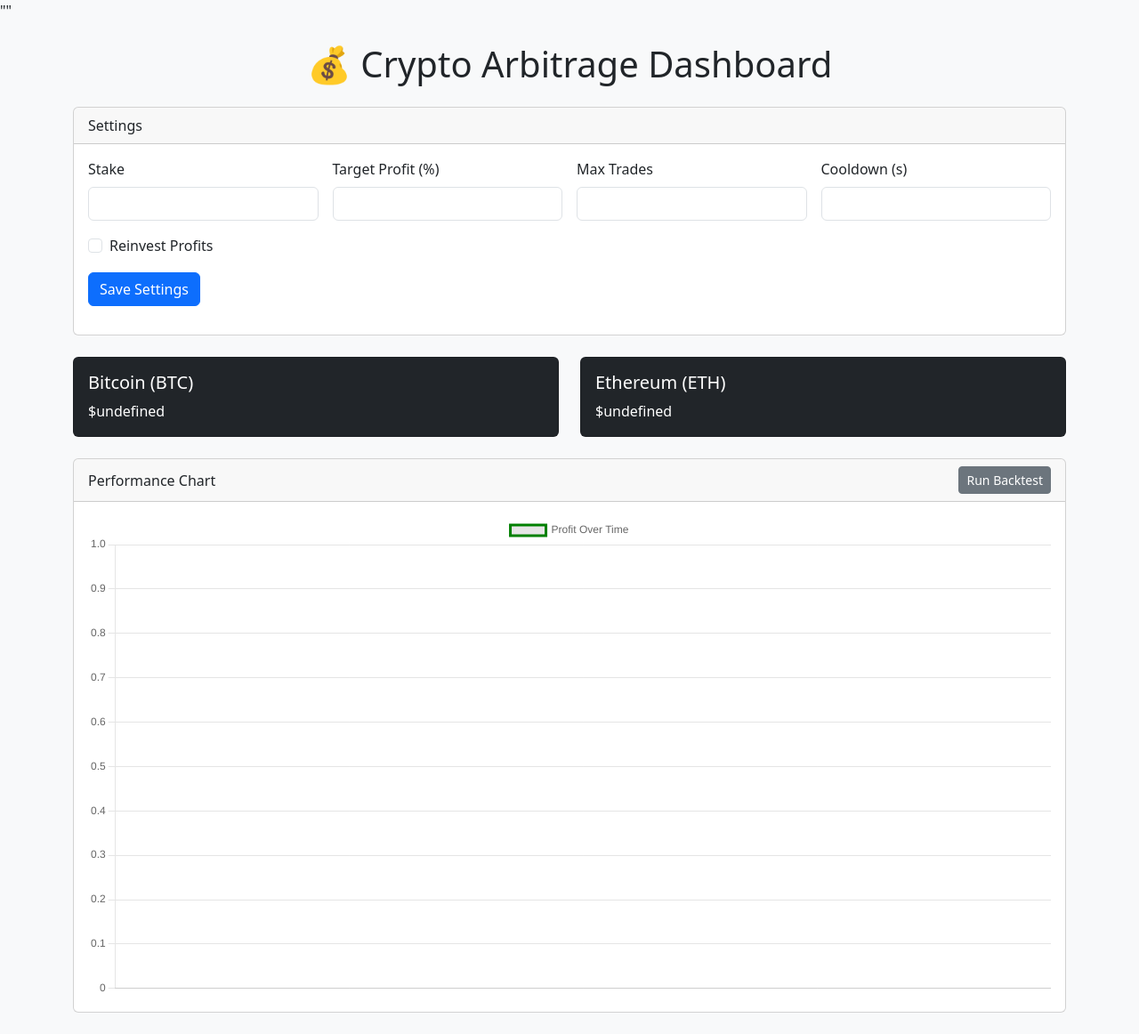
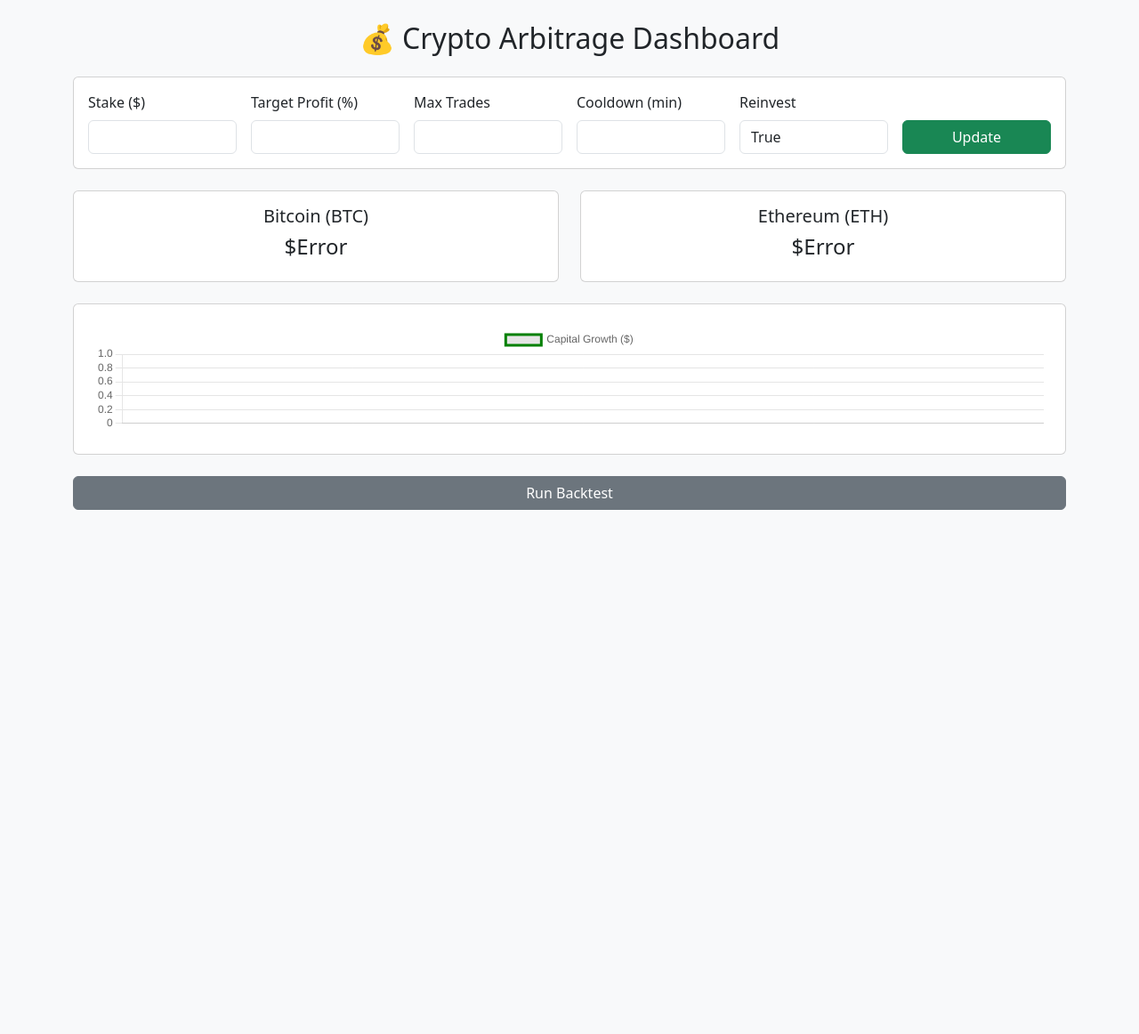
Before and after one commit to clement-mbogo/crypto-arbirtage-dashboard, a Flask app: template templates/dashboard.html in a window 1280 px wide. Shown: the whole page at 89% size. After the commit the page ends 573 px from the top, so only its background shows below. Run offline with Flask 3, Linux system fonts and the light colour scheme; the template is opened without the code that fills it, so the values that code supplies are empty.

Commit message:
final files

```diff
--- a/app.py
+++ b/app.py
@@ -1,94 +1,90 @@
-from flask import Flask, render_template, request, jsonify
+from flask import Flask, render_template, jsonify, request
+import requests
 import json
 import os
-import requests
-import sqlite3
+import time
 from datetime import datetime
 
 app = Flask(__name__)
 
-SETTINGS_FILE = 'settings.json'
-DB_FILE = 'trades.db'
+SETTINGS_FILE = "settings.json"
+PRICE_CACHE = {}
+CACHE_DURATION = 60  # seconds
 
-# Load settings from file
+# Helper to load settings
 def load_settings():
     if not os.path.exists(SETTINGS_FILE):
-        return {
+        default = {
             "stake": 5,
             "target_profit": 5,
             "max_trades": 20,
             "cooldown": 1,
             "reinvest": True
         }
-    with open(SETTINGS_FILE, 'r') as f:
+        save_settings(default)
+        return default
+    with open(SETTINGS_FILE, "r") as f:
         return json.load(f)
 
-# Save settings to file
+# Helper to save settings
 def save_settings(data):
-    with open(SETTINGS_FILE, 'w') as f:
-        json.dump(data, f)
+    with open(SETTINGS_FILE, "w") as f:
+        json.dump(data, f, indent=2)
 
-# Price fetch endpoint
-@app.route('/prices')
+# Cache API prices to reduce rate limit hits
+def get_cached_prices():
+    now = time.time()
+    if "timestamp" in PRICE_CACHE and now - PRICE_CACHE["timestamp"] < CACHE_DURATION:
+        return PRICE_CACHE["data"]
+
+    try:
+        r = requests.get("https://api.coingecko.com/api/v3/simple/price",
+                         params={"ids": "bitcoin,ethereum", "vs_currencies": "usd"})
+        r.raise_for_status()
+        data = r.json()
+        PRICE_CACHE["data"] = data
+        PRICE_CACHE["timestamp"] = now
+        return data
+    except Exception as e:
+        print("Error fetching prices:", e)
+        return {}
+
+@app.route("/")
+def dashboard():
+    settings = load_settings()
+    return render_template("dashboard.html", settings=settings)
+
+@app.route("/prices")
 def prices():
-    try:
-        response = requests.get("https://api.coingecko.com/api/v3/simple/price?ids=bitcoin,ethereum&vs_currencies=usd")
-        response.raise_for_status()
-        data = response.json()
-        return jsonify({
-            "BTC": data.get("bitcoin", {}).get("usd", "N/A"),
-            "ETH": data.get("ethereum", {}).get("usd", "N/A")
+    data = get_cached_prices()
+    return jsonify(data)
+
+@app.route("/update_settings", methods=["POST"])
+def update_settings():
+    form = request.form
+    settings = {
+        "stake": float(form.get("stake", 5)),
+        "target_profit": float(form.get("target_profit", 5)),
+        "max_trades": int(form.get("max_trades", 20)),
+        "cooldown": int(form.get("cooldown", 1)),
+        "reinvest": form.get("reinvest") == "true"
+    }
+    save_settings(settings)
+    return "Updated", 200
+
+@app.route("/simulate_backtest")
+def simulate_backtest():
+    fake_data = []
+    capital = 100
+    for i in range(20):
+        capital += capital * 0.02
+        fake_data.append({
+            "time": f"T{i+1}",
+            "capital": round(capital, 2),
+            "profit": round(capital - 100, 2),
+            "trades": i+1
         })
-    except Exception as e:
-        print(f"Error fetching prices: {e}")
-        return jsonify({"BTC": "Error", "ETH": "Error"}), 500
+    return jsonify(fake_data)
 
-# Chart data simulation
-@app.route('/chart-data')
-def chart_data():
-    try:
-        conn = sqlite3.connect(DB_FILE)
-        c = conn.cursor()
-        c.execute("SELECT timestamp, profit, capital, trades FROM performance ORDER BY timestamp ASC")
-        data = c.fetchall()
-        conn.close()
-        return jsonify([{
-            'time': row[0],
-            'profit': row[1],
-            'capital': row[2],
-            'trades': row[3]
-        } for row in data])
-    except:
-        return jsonify([])
-
-# Get settings
-@app.route('/settings')
-def get_settings():
-    return jsonify(load_settings())
-
-# Save settings
-@app.route('/settings', methods=['POST'])
-def update_settings():
-    try:
-        data = request.get_json()
-        save_settings(data)
-        return jsonify({"status": "success"})
-    except Exception as e:
-        return jsonify({"status": "error", "message": str(e)}), 500
-
-# Backtest endpoint
-@app.route('/backtest', methods=['POST'])
-def backtest():
-    try:
-        # Dummy simulation
-        return jsonify({"status": "complete", "message": "Backtest simulation complete"})
-    except:
-        return jsonify({"status": "error"})
-
-# Main dashboard
-@app.route('/')
-def index():
-    return render_template('dashboard.html')
-
-if __name__ == '__main__':
+if __name__ == "__main__":
     app.run(debug=True)
--- a/templates/dashboard.html
+++ b/templates/dashboard.html
@@ -1,142 +1,149 @@
-""<!DOCTYPE html>
+<!DOCTYPE html>
 <html lang="en">
 <head>
     <meta charset="UTF-8">
+    <meta name="viewport" content="width=device-width, initial-scale=1.0">
     <title>Crypto Arbitrage Dashboard</title>
     <link href="https://cdn.jsdelivr.net/npm/bootstrap@5.3.0/dist/css/bootstrap.min.css" rel="stylesheet">
     <script src="https://cdn.jsdelivr.net/npm/chart.js"></script>
 </head>
 <body class="bg-light">
 <div class="container py-4">
-        <h1 class="text-center mb-4">💰 Crypto Arbitrage Dashboard</h1>
+    <h2 class="text-center mb-4">💰 Crypto Arbitrage Dashboard</h2>
 
-        <!-- Settings -->
-        <div class="card mb-4">
-            <div class="card-header">Settings</div>
-            <div class="card-body">
-                <form id="settingsForm">
-                    <div class="row g-3">
-                        <div class="col-md-3">
-                            <label for="stake" class="form-label">Stake</label>
-                            <input type="number" class="form-control" id="stake" name="stake" value="{{ settings.stake }}">
+    <!-- Settings Form -->
+    <form id="settings-form" class="card p-3 mb-4">
+        <div class="row g-3 align-items-end">
+            <div class="col-md-2">
+                <label for="stake" class="form-label">Stake ($)</label>
+                <input type="number" class="form-control" id="stake" name="stake" min="1">
             </div>
-                        <div class="col-md-3">
+            <div class="col-md-2">
                 <label for="target_profit" class="form-label">Target Profit (%)</label>
-                            <input type="number" class="form-control" id="target_profit" name="target_profit" value="{{ settings.target_profit }}">
+                <input type="number" class="form-control" id="target_profit" name="target_profit" min="1">
             </div>
-                        <div class="col-md-3">
+            <div class="col-md-2">
                 <label for="max_trades" class="form-label">Max Trades</label>
-                            <input type="number" class="form-control" id="max_trades" name="max_trades" value="{{ settings.max_trades }}">
+                <input type="number" class="form-control" id="max_trades" name="max_trades" min="1">
             </div>
-                        <div class="col-md-3">
-                            <label for="cooldown" class="form-label">Cooldown (s)</label>
-                            <input type="number" class="form-control" id="cooldown" name="cooldown" value="{{ settings.cooldown }}">
+            <div class="col-md-2">
+                <label for="cooldown" class="form-label">Cooldown (min)</label>
+                <input type="number" class="form-control" id="cooldown" name="cooldown" min="0">
+            </div>
+            <div class="col-md-2">
+                <label for="reinvest" class="form-label">Reinvest</label>
+                <select class="form-control" id="reinvest" name="reinvest">
+                    <option value="true">True</option>
+                    <option value="false">False</option>
+                </select>
+            </div>
+            <div class="col-md-2">
+                <button type="submit" class="btn btn-success w-100">Update</button>
             </div>
         </div>
-                    <div class="form-check mt-3">
-                        <input class="form-check-input" type="checkbox" id="reinvest" name="reinvest" {% if settings.reinvest %}checked{% endif %}>
-                        <label class="form-check-label" for="reinvest">Reinvest Profits</label>
-                    </div>
-                    <button type="submit" class="btn btn-primary mt-3">Save Settings</button>
     </form>
-            </div>
-        </div>
 
     <!-- Prices -->
     <div class="row mb-4">
         <div class="col-md-6">
-                <div class="card text-white bg-dark">
-                    <div class="card-body">
-                        <h5 class="card-title">Bitcoin (BTC)</h5>
-                        <p class="card-text" id="btcPrice">Loading...</p>
-                    </div>
+            <div class="card p-3 text-center">
+                <h5>Bitcoin (BTC)</h5>
+                <h4 id="btc-price">Loading...</h4>
             </div>
         </div>
         <div class="col-md-6">
-                <div class="card text-white bg-dark">
-                    <div class="card-body">
-                        <h5 class="card-title">Ethereum (ETH)</h5>
-                        <p class="card-text" id="ethPrice">Loading...</p>
-                    </div>
+            <div class="card p-3 text-center">
+                <h5>Ethereum (ETH)</h5>
+                <h4 id="eth-price">Loading...</h4>
             </div>
         </div>
     </div>
 
-        <!-- Chart + Backtest -->
-        <div class="card">
-            <div class="card-header d-flex justify-content-between align-items-center">
-                <span>Performance Chart</span>
-                <button class="btn btn-secondary btn-sm" onclick="runBacktest()">Run Backtest</button>
+    <!-- Performance Chart -->
+    <div class="card p-4 mb-4">
+        <canvas id="growthChart" height="120"></canvas>
     </div>
-            <div class="card-body">
-                <canvas id="performanceChart"></canvas>
-            </div>
+
+    <!-- Backtest Button -->
+    <div class="d-grid mb-5">
+        <button class="btn btn-secondary" onclick="startBacktest()">Run Backtest</button>
     </div>
 </div>
 
 <script>
-        async function fetchPrices() {
-            try {
-                const response = await fetch("/prices");
-                if (!response.ok) throw new Error("Rate limit or fetch error");
-                const data = await response.json();
-                document.getElementById("btcPrice").textContent = `$${data.bitcoin}`;
-                document.getElementById("ethPrice").textContent = `$${data.ethereum}`;
-            } catch (err) {
-                document.getElementById("btcPrice").textContent = "Error";
-                document.getElementById("ethPrice").textContent = "Error";
-            }
+    function fetchPrices() {
+        fetch('/prices')
+            .then(res => res.json())
+            .then(data => {
+                document.getElementById("btc-price").innerText = "$" + (data.bitcoin?.usd || 'Error');
+                document.getElementById("eth-price").innerText = "$" + (data.ethereum?.usd || 'Error');
+            })
+            .catch(() => {
+                document.getElementById("btc-price").innerText = "Error";
+                document.getElementById("eth-price").innerText = "Error";
+            });
     }
 
-        const ctx = document.getElementById('performanceChart').getContext('2d');
-        const chart = new Chart(ctx, {
+    const chart = new Chart(document.getElementById('growthChart'), {
         type: 'line',
         data: {
             labels: [],
             datasets: [{
-                    label: 'Profit Over Time',
+                label: 'Capital Growth ($)',
                 data: [],
                 borderColor: 'green',
-                    fill: false
+                fill: false,
+                tension: 0.1
             }]
         },
         options: {
             responsive: true,
-                scales: {
-                    x: { display: true },
-                    y: { display: true }
-                }
+            maintainAspectRatio: false
         }
     });
 
-        function updateChart(data) {
+    function updateChart() {
+        fetch('/real_growth')
+            .then(res => res.json())
+            .then(data => {
                 chart.data.labels = data.labels;
                 chart.data.datasets[0].data = data.values;
                 chart.update();
+            });
     }
 
-        async function runBacktest() {
-            const response = await fetch("/backtest");
-            const data = await response.json();
-            updateChart(data);
+    document.getElementById("settings-form").addEventListener("submit", function (e) {
+        e.preventDefault();
+        const formData = new FormData(this);
+        fetch("/settings", {
+            method: "POST",
+            body: formData
+        }).then(() => alert("Settings updated!"));
+    });
+
+    function preloadSettings() {
+        fetch('/settings')
+            .then(res => res.json())
+            .then(data => {
+                document.getElementById('stake').value = data.stake;
+                document.getElementById('target_profit').value = data.target_profit;
+                document.getElementById('max_trades').value = data.max_trades;
+                document.getElementById('cooldown').value = data.cooldown;
+                document.getElementById('reinvest').value = data.reinvest;
+            });
     }
 
-        document.getElementById("settingsForm").addEventListener("submit", async e => {
-            e.preventDefault();
-            const formData = new FormData(e.target);
-            const body = {};
-            for (let [key, val] of formData.entries()) body[key] = val;
-            body.reinvest = document.getElementById("reinvest").checked;
-            await fetch("/settings", {
-                method: "POST",
-                headers: { "Content-Type": "application/json" },
-                body: JSON.stringify(body)
-            });
-            alert("Settings updated");
-        });
+    function startBacktest() {
+        fetch('/backtest')
+            .then(res => res.json())
+            .then(result => alert("Backtest Completed: " + JSON.stringify(result)));
+    }
 
+    preloadSettings();
     fetchPrices();
+    updateChart();
     setInterval(fetchPrices, 60000);
+    setInterval(updateChart, 15000);
 </script>
 </body>
 </html>
```
Lines whose indentation alone changed are shown as unchanged.
